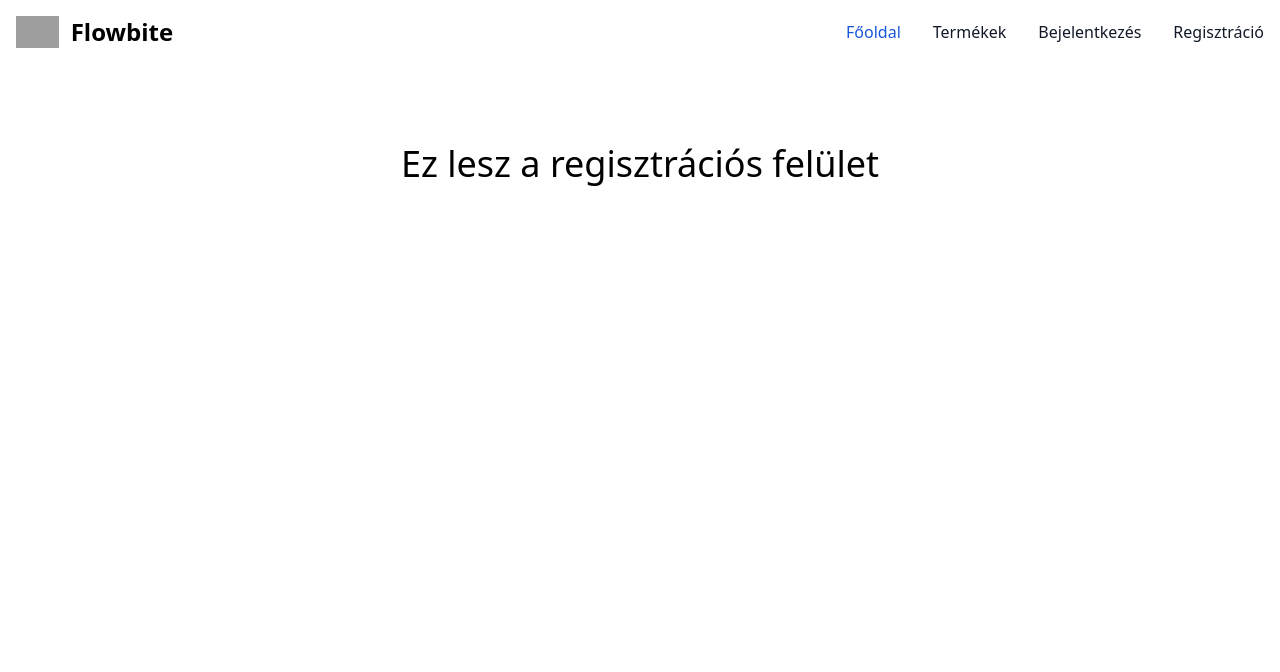
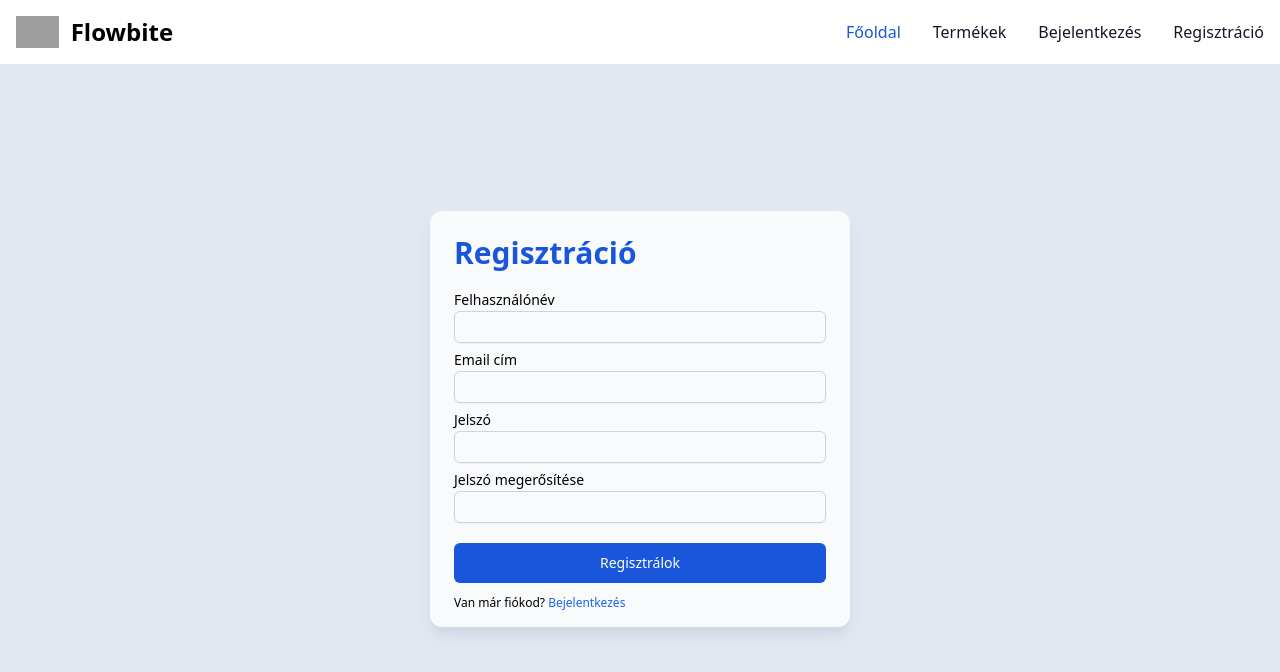
Before and after one commit to SinkoAbel/webshop, a React (Create React App) app in the folder client/: page /registration in a window 1280 px wide. Shown: the top 672 px of the page. Built offline with nearby package versions, Linux system fonts and the light colour scheme; grey boxes are pictures that could not be loaded; the HTML template or start-up script is replaced by a standard one.

Commit message:
Registration form has added to registration page.

```diff
--- a/client/src/components/screens/Registration.jsx
+++ b/client/src/components/screens/Registration.jsx
@@ -2,10 +2,27 @@ import React from 'react';
 
 const Registration = () => {
   return (
-    <div className="container mt-20">
-      <header className=''>
-        <h1 className='text-4xl'>Ez lesz a regisztrációs felület</h1>
-      </header>
+    <div className="flex justify-center items-center h-screen bg-slate-200">
+        <div id="form" className="block bg-slate-50 p-6 rounded-xl shadow-lg shadow-slate-300 w-[420px] mt-[-90px] text-left py-2">
+            <form action="">
+                <h2 className="text-blue-700 text-3xl font-semibold my-4">Regisztráció</h2>
+                <label for="email" className="text-sm">Felhasználónév</label><br/>
+                <input type="text" name="" id="username"
+                    className="h-8 w-full rounded-md border border-slate-300 text-sm pl-2 bg-transparent outline-blue-600 shadow-sm mb-1"/>
+                <label for="email" className="text-sm">Email cím</label><br/>
+                <input type="email" name="" id="email"
+                    className="h-8 w-full rounded-md border border-slate-300 text-sm pl-2 bg-transparent outline-blue-600 shadow-sm mb-1" required/>
+                <label for="password" className="text-sm">Jelszó</label><br/>
+                <input type="password" name="" id="password"
+                    className="h-8 w-full rounded-md border border-slate-300 text-sm pl-2 bg-transparent outline-blue-600 shadow-sm mb-1"/>
+                <label for="confirmPassword" className="text-sm">Jelszó megerősítése</label><br/>
+                <input type="password" name="" id="confirmPassword"
+                    className="h-8 w-full rounded-md border border-slate-300 text-sm pl-2 bg-transparent outline-blue-600 shadow-sm"/>
+                <input type="submit" name="register" value="Regisztrálok" id="signUp"
+                    className="bg-blue-700 w-full h-10 cursor-pointer text-white rounded-md hover:bg-blue-600 hover:outline outline-2 outline-blue-600 outline-offset-2 text-sm mt-5"/><br/>
+                <p className="text-xs my-2 mt-3">Van már fiókod? <a href="/login" className="text-blue-600">Bejelentkezés</a></p>
+            </form>
+        </div>
     </div>
   );
 };
```
